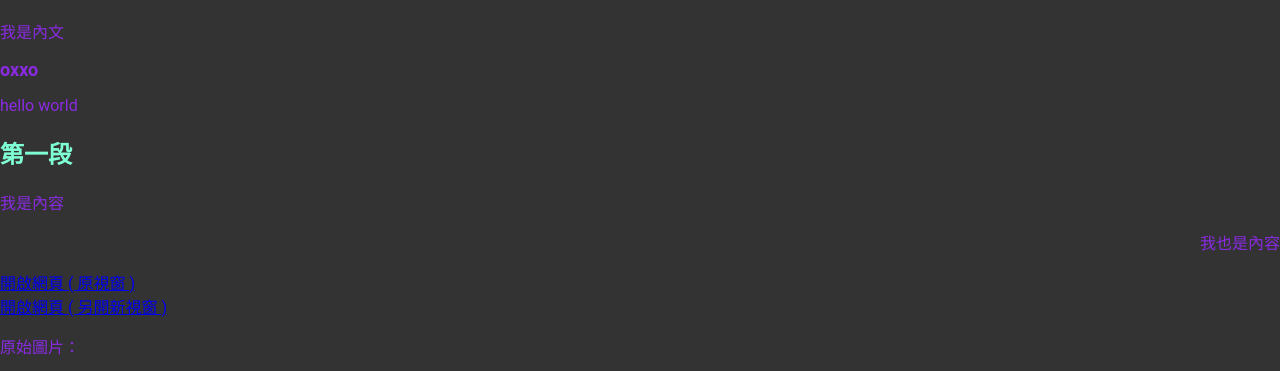
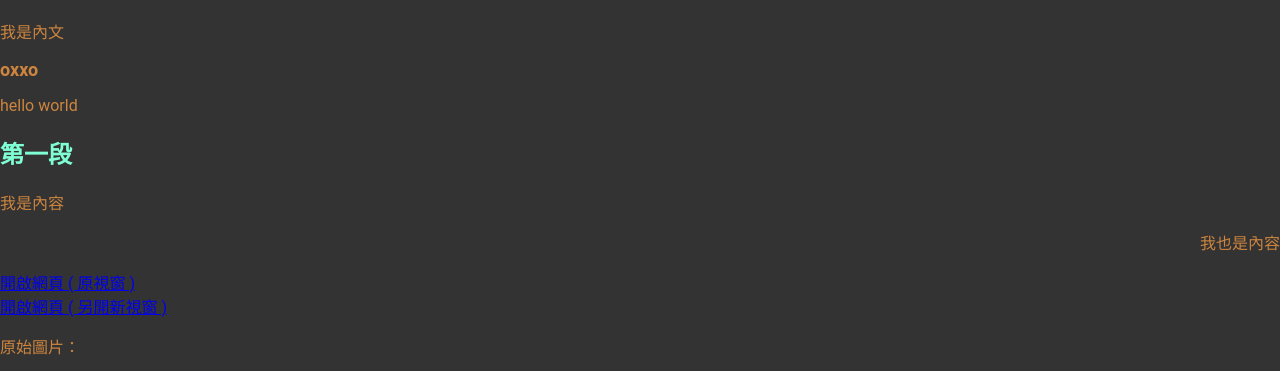
Before and after one commit to JayH17/git-demo, a plain HTML site: page index.html in a window 1280 px wide. Shown: the part 215-586 px from the top of the page. Drawn offline with Linux system fonts and the light colour scheme; grey boxes are pictures that could not be loaded.

Commit message:
change p color

```diff
--- a/index.css
+++ b/index.css
@@ -8,5 +8,5 @@ html, body {
   }
 
 html, body, p {
-    color:blueviolet
+    color:peru
 }
```
